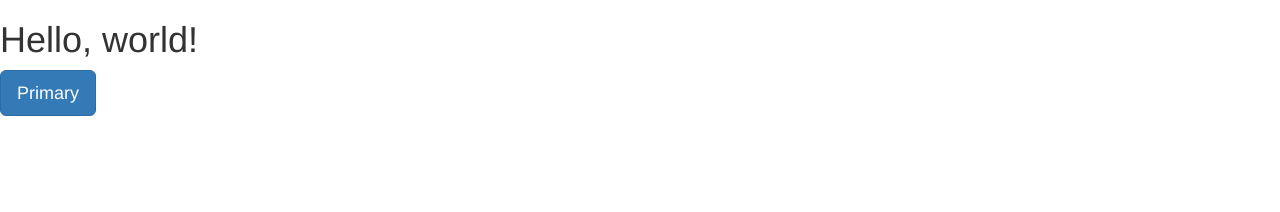
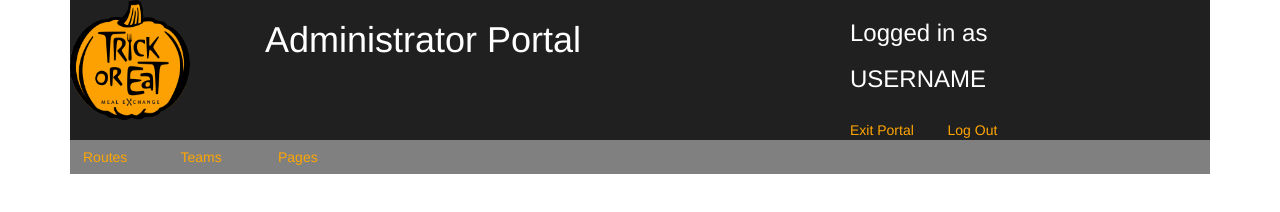
Before and after one commit to polyal/WireFramingAdminPortal, a plain HTML site: page src/LajosTest.html in a window 1280 px wide. Drawn offline with nearby package versions, Linux system fonts and the light colour scheme.

Commit message:
Header Stuff

```diff
--- a/src/LajosTest.html
+++ b/src/LajosTest.html
@@ -9,6 +9,7 @@
 
     <!-- Bootstrap -->
     <link href="css/bootstrap.min.css" rel="stylesheet">
+	<link href="css/LajosTest.css" rel="stylesheet">
 
     <!-- HTML5 shim and Respond.js for IE8 support of HTML5 elements and media queries -->
     <!-- WARNING: Respond.js doesn't work if you view the page via file:// -->
@@ -18,12 +19,66 @@
     <![endif]-->
   </head>
   <body>
-    <h1>Hello, world!</h1>
+
+	<div class="container">
+		<div id="header">
+			<div class="row">
+				<div class="col-md-2">
+					<img src="img/logo.png" height="120" width="120">
+				</div>
+				<div class="col-md-6">
+					<h1> Administrator Portal </h1>
+				</div>
+				<div class="col-md-4">
+					<h3>Logged in as</h3>
+					<h3>USERNAME</h3>
+				</div>
+			</div>
+
+			<div class="row">
+				<div class="col-md-8"></div>
+				<div class="col-md-1" id="exit-portal">Exit Portal</div>
+				<div class="col-md-1" id="log-out">Log Out</div>
+			</div>
+		</div>
+
+
+		<div id="menu">
+			<div class="row">
+				<div class="col-md-1">
+					<button class="btn btn-default dropdown-toggle menu-dropdown" type="button" data-toggle="dropdown" aria-haspopup="true" aria-expanded="false">
+						Routes
+					</button>
+					<ul class="dropdown-menu">
+						<li><a href="#">Add Routes</a></li>
+						<li><a href="#">Shit Routes</a></li>
+					</ul>
+				</div>
+				<div class="col-md-1">
+					<button class="btn btn-default dropdown-toggle menu-dropdown" type="button" data-toggle="dropdown" aria-haspopup="true" aria-expanded="false">
+						Teams
+					</button>
+					<ul class="dropdown-menu">
+						<li><a href="#">Add Teams</a></li>
+						<li><a href="#">Edit Route</a></li>
+					</ul>
+				</div>
+				<div class="col-md-1">
+					<button class="btn btn-default dropdown-toggle menu-dropdown" type="button" data-toggle="dropdown" aria-haspopup="true" aria-expanded="false">
+						Pages
+					</button>
+					<ul class="dropdown-menu">
+						<li><a href="#">FAQ</a></li>
+						<li><a href="#">Agency List</a></li>
+					</ul>
+				</div>
+			</div>
+		</div>
+	</div>
 
     <!-- jQuery (necessary for Bootstrap's JavaScript plugins) -->
     <script src="https://ajax.googleapis.com/ajax/libs/jquery/1.11.3/jquery.min.js"></script>
     <!-- Include all compiled plugins (below), or include individual files as needed -->
     <script src="js/bootstrap.min.js"></script>
-    <button type="button" class="btn btn-lg btn-primary">Primary</button>
   </body>
 </html>
--- /dev/null
+++ b/src/css/LajosTest.css
@@ -0,0 +1,43 @@
+#header {
+	background-color: #202020;
+}
+
+#header h1, h3 {
+	color: white;
+}
+
+#exit-portal {
+	color: orange;
+}
+
+#log-out {
+	color: orange;
+}
+
+#menu {
+	background-color: gray;
+}
+
+.menu-dropdown {
+	color: orange;
+	background-color: gray;
+    border-color: gray;
+}
+
+.menu-dropdown:hover {
+	color: orange;
+	background-color: gray;
+    border-color: gray;
+}
+
+.menu-dropdown:active {
+	color: orange;
+	background-color: gray;
+    border-color: gray;
+}
+
+.menu-dropdown:focus {
+	color: orange;
+	background-color: gray;
+    border-color: gray;
+}
```
Also changed, not shown: src/img/logo.png (added).
